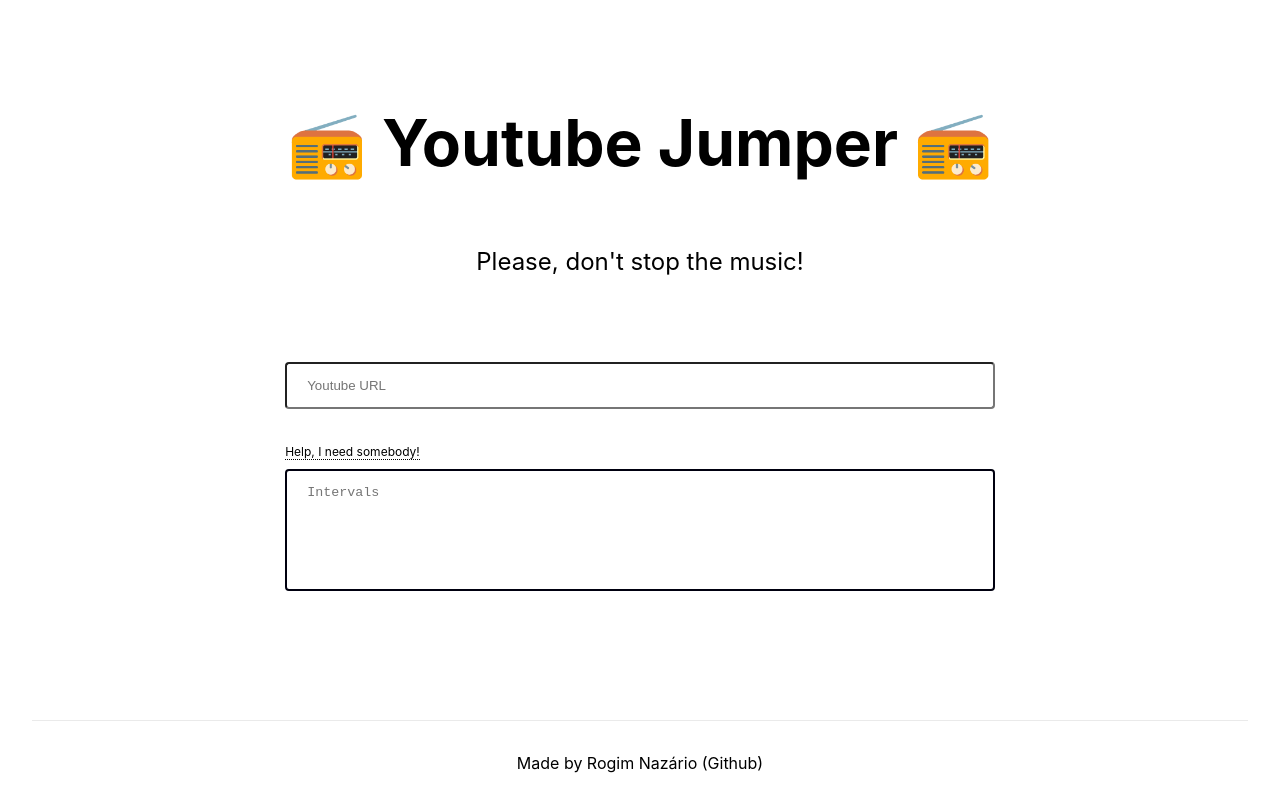
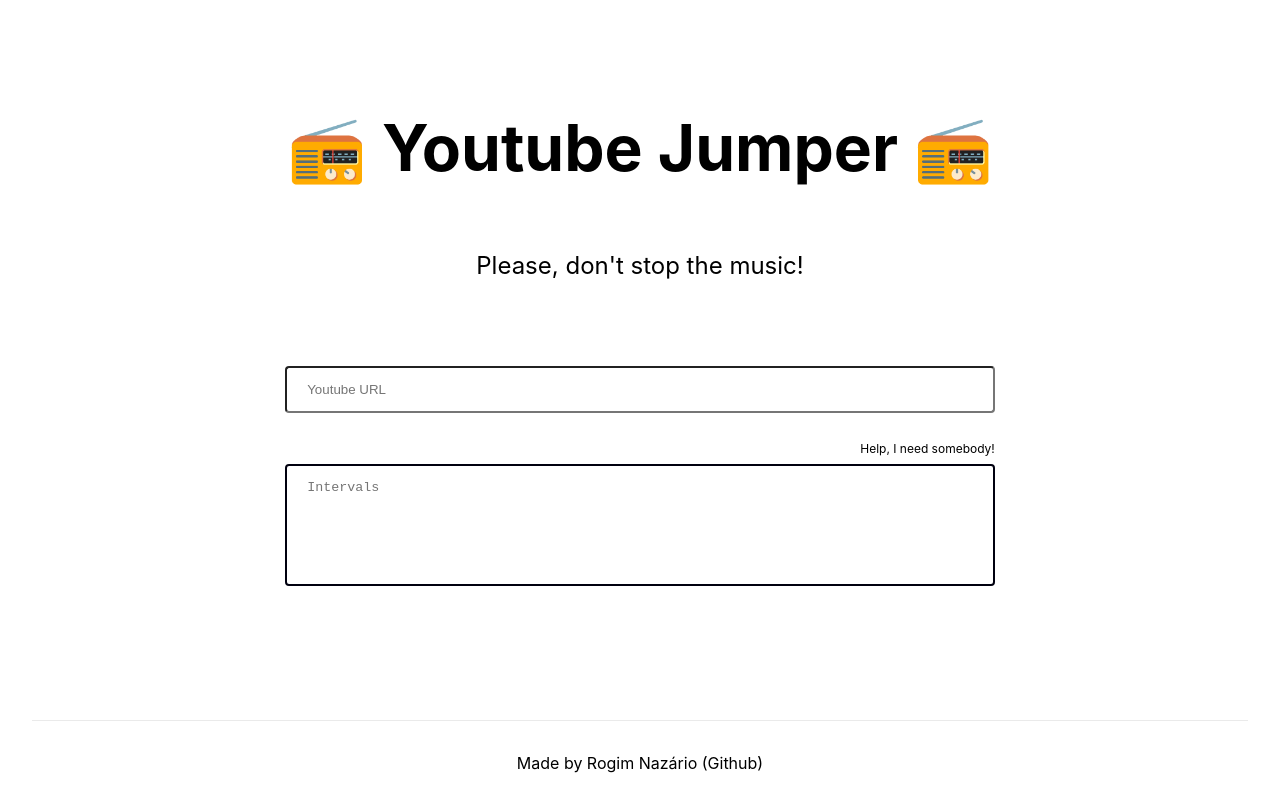
Before and after one commit to rrnazario/youtube-jumper, a Next.js app in the folder src/: page / in a window 1280 px wide. Built offline with nearby package versions, Linux system fonts and the light colour scheme.

Commit message:
BUGFIX undefined when intervals area is empty

```diff
--- a/src/pages/index.js
+++ b/src/pages/index.js
@@ -40,7 +40,7 @@
     if (!results.length) {
       clearInterval(loop);
       setLoop(null);
-      setIntervals(null);
+      setIntervals([]);
       setIntervalArray(null);
     }
     else {
@@ -115,16 +115,21 @@
     if (!id || !videoObj) return;
 
     if (capturing) { //get end
-      setCaptureCaption('Capture time');
+      await setCaptureCaption('Capture time');
 
-      setCapturing(false);
+      await setCapturing(false);
       let newInterval = { ...capturingInterval, End: videoObj.getCurrentTime() };
-      setCapturingInterval(newInterval);
+      await setCapturingInterval(newInterval);
 
       const strInterval = `${newInterval.Begin} -> ${newInterval.End}`
 
       newInterval = Interval(strInterval);
-      await setIntervals(`${intervals}\n${newInterval.Stringify()}`)
+
+      if (!intervals)
+        await setIntervals(`${newInterval.Stringify()}`)
+      else
+        await setIntervals(`${intervals}\n${newInterval.Stringify()}`)
+
       await setIntervalArray([...intervalArray, newInterval])
     }
     else { //get begin
--- a/src/styles/Home.module.css
+++ b/src/styles/Home.module.css
@@ -57,9 +57,10 @@
 
 .tooltip {
   position: relative;
-  display: inline-block;
+  display: flex;
+  flex-direction: row-reverse;
+  cursor: pointer;
   font-size: 12px;
-  border-bottom: 1px dotted black;
 }
 
 .tooltip .tooltiptext {
@@ -73,7 +74,6 @@
   position: absolute;
   z-index: 1;
   bottom: 100%;
-  left: 50%;
   margin-left: -60px;
 
   opacity: 0;
```
